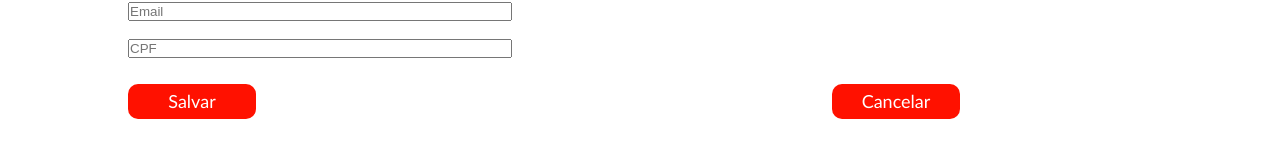
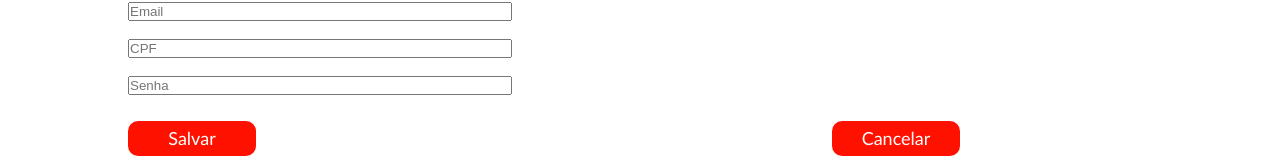
Before and after one commit to Thur00/CoordenaPF-FrontEnd, a Next.js app: page /Paginas/MeuPerfil in a window 1280 px wide. Both pictures are taken after a click on the button "Adicionar". Shown: the part 407-573 px from the top of the page. Built offline with nearby package versions, Linux system fonts and the light colour scheme; no server answers.

Commit message:
Input senha

```diff
--- a/app/Paginas/MeuPerfil/page.jsx
+++ b/app/Paginas/MeuPerfil/page.jsx
@@ -14,6 +14,7 @@ const Tabela = () => {
     Cargo: "",
     Email: "",
     CPF: "",
+    Senha :"",
   });
   const [isEditing, setIsEditing] = useState(false);
   const [showForm, setShowForm] = useState(false);
@@ -48,6 +49,7 @@ const Tabela = () => {
       Cargo: "",
       Email: "",
       CPF: "",
+      Senha :"",
     });
   };
 
@@ -60,6 +62,7 @@ const Tabela = () => {
       Cargo: item.Cargo,
       Email: item.Email,
       CPF: item.CPF,
+      Senha: item.Senha,
     });
     setEditingItem(item);
   };
@@ -78,6 +81,7 @@ const Tabela = () => {
             cargo: formData.Cargo,
             email: formData.Email,
             cpf: formData.CPF,
+            senha: formData.Senha
           }), // Ajuste aqui o objeto para corresponder ao que a API espera
         });
 
@@ -104,6 +108,7 @@ const Tabela = () => {
             cargo: formData.Cargo,
             email: formData.Email,
             cpf: formData.CPF,
+            senha: formData.Senha
           }),
         });
 
@@ -123,6 +128,7 @@ const Tabela = () => {
           Cargo: "",
           Email: "",
           CPF: "",
+          Senha: "",
         });
         setShowForm(false);
       } catch (error) {
@@ -137,6 +143,7 @@ const Tabela = () => {
       Cargo: "",
       Email: "",
       CPF: "",
+      Senha:""
     });
   };
 
@@ -148,6 +155,7 @@ const Tabela = () => {
       Cargo: "",
       Email: "",
       CPF: "",
+      Senha: ""
     });
   };
 
@@ -171,6 +179,7 @@ const Tabela = () => {
                 <th>CARGO</th>
                 <th>EMAIL</th>
                 <th>CPF</th>
+
               </tr>
             </thead>
             <tbody>
@@ -182,6 +191,8 @@ const Tabela = () => {
                     <td>{item.Cargo}</td>
                     <td>{item.Email}</td>
                     <td>{item.CPF}</td>
+
+
                   </tr>
                 ))
               ) : (
@@ -251,6 +262,15 @@ const Tabela = () => {
               onChange={handleInputChange}
               placeholder="CPF"
             />
+
+<br />
+            <input
+              type="text"
+              name="Senha"
+              value={formData.Senha}
+              onChange={handleInputChange}
+              placeholder="Senha"
+            />
           </div>
 
           <div className={styles.salecanbutton}>
```
